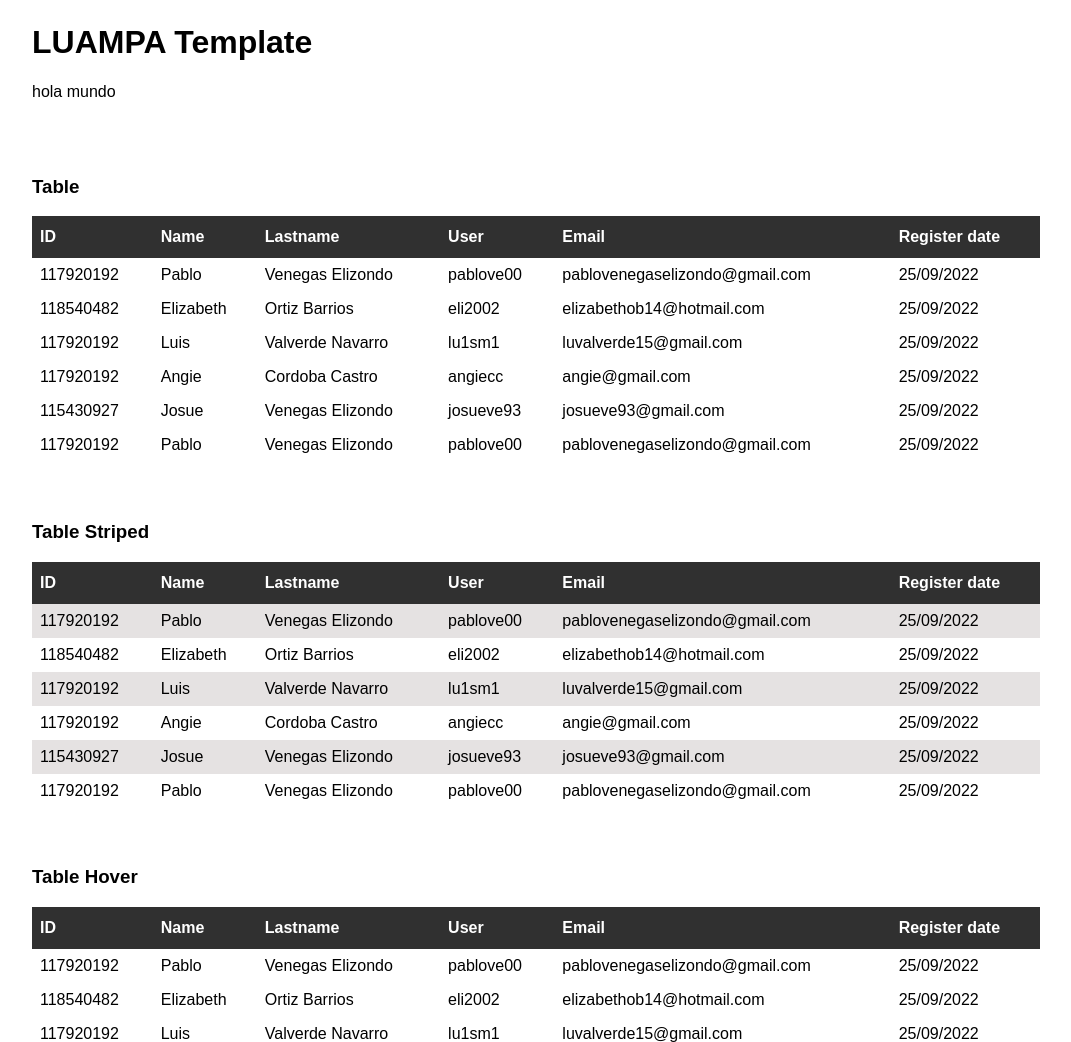
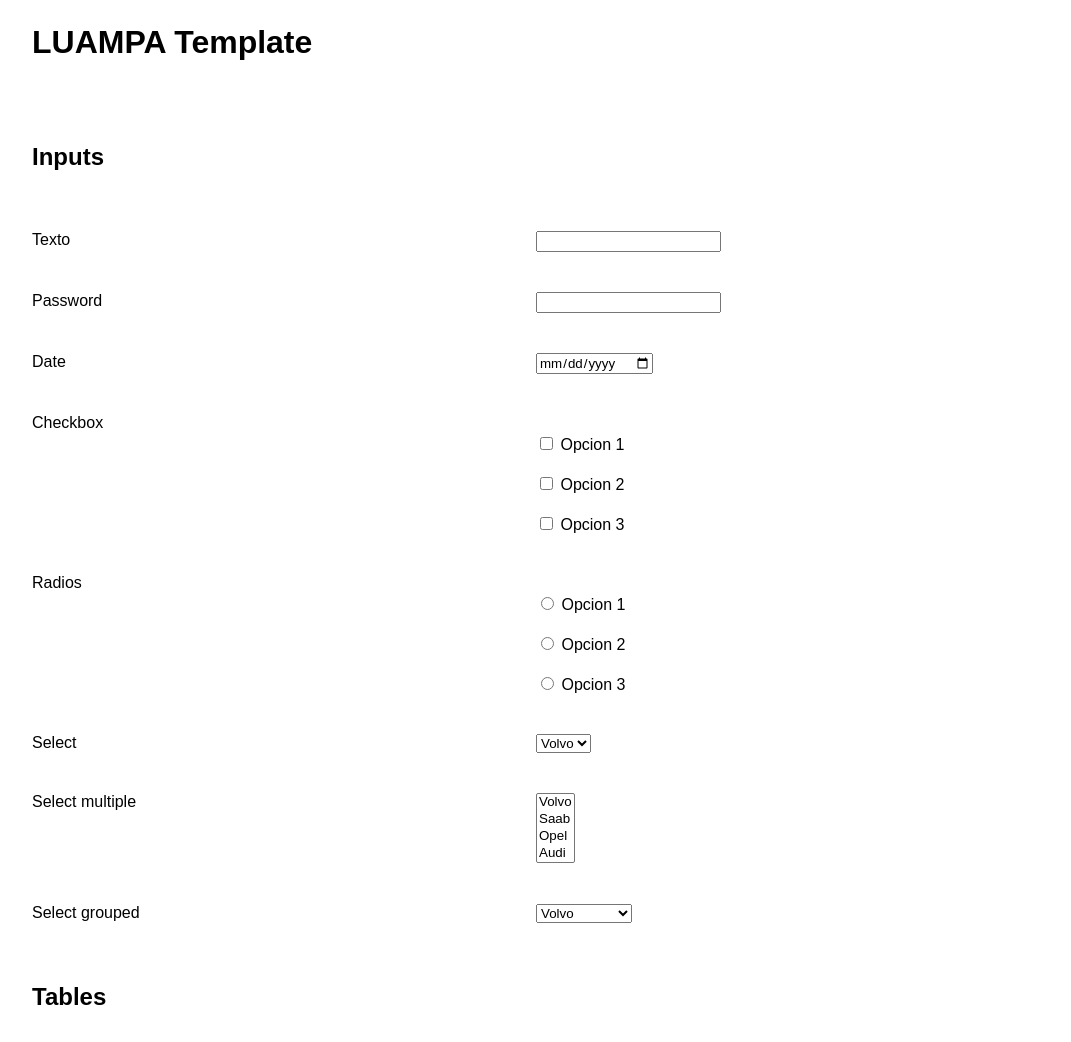
Before and after one commit to Pablo-VE/LUAMPA-Template, a plain HTML site: page index.html in a window 1280 px wide. Shown: the part 45-1087 px from the top of the page, without its empty margins (104-1175 px from the left). Drawn offline with Linux system fonts and the light colour scheme.

Commit message:
add inputs required

```diff
--- a/index.html
+++ b/index.html
@@ -9,15 +9,140 @@
 </head>
 <body>
     <div class="container">
-        <div class="row mb-3">
+      <div class="row mb-3">
+        <div class="col">
+          <h1>LUAMPA Template</h1>
+        </div>
+      </div>
+      <div class="row mt-3 mb-3">
+        <div class="col">
+          <h2>Inputs</h2>
+        </div>
+      </div>
+      <div class="row">
+        <div class="col">
+          Texto
+        </div>
+        <div class="col">
+          <input type="text"/>
+        </div>
+      </div>
+      <div class="row mt-3">
+        <div class="col">
+          Password
+        </div>
+        <div class="col">
+          <input type="password"/>
+        </div>
+      </div>
+      <div class="row mt-3">
+        <div class="col">
+          Date
+        </div>
+        <div class="col">
+          <input type="date"/>
+        </div>
+      </div>
+      <div class="row mt-3">
+        <div class="col">
+          Checkbox
+        </div>
+        <div class="col">
+          <div class="row mt-1">
             <div class="col">
-                <h1>LUAMPA Template</h1>
-                <p>hola mundo</p>
+              <input type="checkbox"/>
+              Opcion 1
             </div>
+          </div>
+          <div class="row mt-1">
+            <div class="col">
+              <input type="checkbox"/>
+              Opcion 2
+            </div>
+          </div>
+          <div class="row mt-1">
+            <div class="col">
+              <input type="checkbox"/>
+              Opcion 3
+            </div>
+          </div>
         </div>
-        <div class="row mt-3">
+      </div>
+      <div class="row mt-3">
+        <div class="col">
+          Radios
+        </div>
+        <div class="col">
+          <div class="row mt-1">
             <div class="col">
-                <h3>Table</h3>
+              <input type="radio"/>
+              Opcion 1
+            </div>
+          </div>
+          <div class="row mt-1">
+            <div class="col">
+              <input type="radio"/>
+              Opcion 2
+            </div>
+          </div>
+          <div class="row mt-1">
+            <div class="col">
+              <input type="radio"/>
+              Opcion 3
+            </div>
+          </div>
+        </div>
+      </div>
+      <div class="row mt-3">
+        <div class="col">
+          Select
+        </div>
+        <div class="col">
+          <select>
+            <option value="volvo">Volvo</option>
+            <option value="saab">Saab</option>
+            <option value="opel">Opel</option>
+            <option value="audi">Audi</option>
+          </select>
+        </div>
+      </div>
+      <div class="row mt-3">
+        <div class="col">
+          Select multiple
+        </div>
+        <div class="col">
+          <select multiple>
+            <option value="volvo">Volvo</option>
+            <option value="saab">Saab</option>
+            <option value="opel">Opel</option>
+            <option value="audi">Audi</option>
+          </select>
+        </div>
+      </div>
+      <div class="row mt-3">
+        <div class="col">
+          Select grouped
+        </div>
+        <div class="col">
+          <select>
+            <optgroup label="Swedish Cars">
+              <option value="volvo">Volvo</option>
+              <option value="saab">Saab</option>
+            </optgroup>
+            <optgroup label="German Cars">
+              <option value="mercedes">Mercedes</option>
+              <option value="audi">Audi</option>
+            </optgroup>
+          </select>
+        </div>
+      </div>
+        <div class="row">
+          <div class="col mt-3 mb-3">
+            <h2>Tables</h2>
+          </div>
+        </div>
+        <div class="row">
+            <div class="col">
                 <table class="table">
                     <tr>
                       <th>ID</th>
--- a/styles/styles.css
+++ b/styles/styles.css
@@ -101,22 +101,21 @@
     padding-top: 12px;
     padding-bottom: 12px;
     text-align: left;
+    background-color: #ffffff;
+    color: #000000;
+    border-bottom: 0.5px solid;
+}
+
+.table-dark th{
     background-color: #303030;
     color: white;
-}
-
-.table .table-hover{
-
+    border: none;
 }
 
 .table-hover tr:hover{
     background-color: #ddd;
 }
 
-.table .table-striped{
-
-}
-
 .table-striped tr:nth-child(even){
     background-color: #e5e2e2;
 }
```
